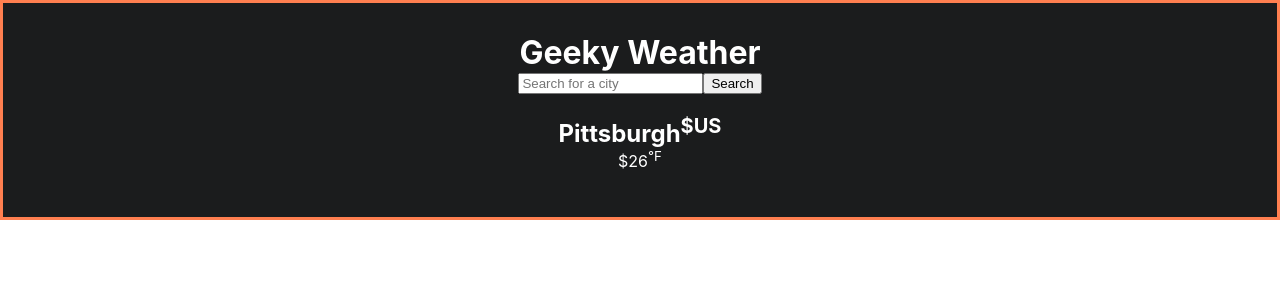
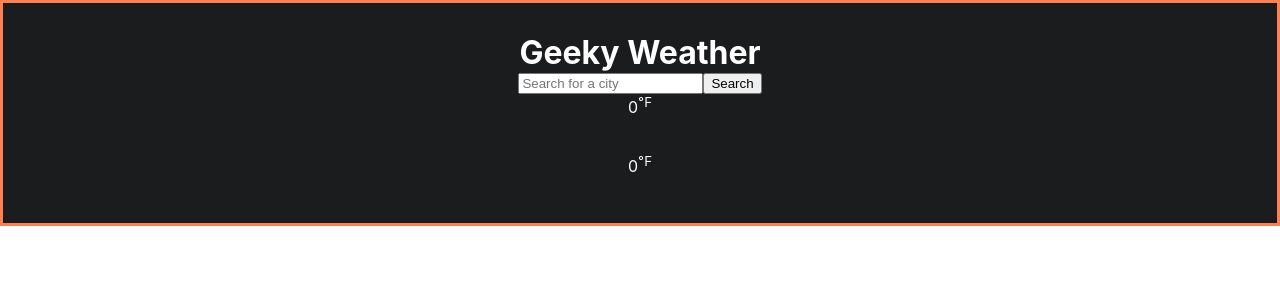
Before and after one commit to invaderZimm77/Project_01-gkyWeather, a React (Create React App) app in the folder gkyweather/: page / in a window 1280 px wide. Shown: the top 300 px of the page. Built offline with nearby package versions, Linux system fonts and the light colour scheme.

Commit message:
have a card displaying

```diff
--- a/gkyweather/src/App.js
+++ b/gkyweather/src/App.js
@@ -2,21 +2,17 @@
 import './App.css';
 import SearchForm from './SearchForm.jsx';
 import ListOfCitys from './ListOfCitys';
-/*
+import CityTile from './CityTile';
 
-const { main, name, sys, weather } = data;
-      const icon = `https://openweathermap.org/img/wn/${weather[0]["icon"]}@2x.png`;
-      const GKYplanet = GKYplanetPicker(
-        Math.round(main.temp),
-        Math.round(main.humidity)
+function App() {
 
+  // let ListOfCitys = [];
 
-*/
-function App() {
   return (
     <div className="App">
       <h1 className="heading">Geeky Weather</h1>
       <SearchForm/>
+      <CityTile/>
       <br/>
       <ListOfCitys/>
     </div>
--- a/gkyweather/src/CityTile.jsx
+++ b/gkyweather/src/CityTile.jsx
@@ -1,59 +1,28 @@
 // receives input city
-export default function CityTile() {
+
+const CityTile = (props) => {
   return (
     <div>
-      <h2 class="city-name" data-name="Pittsburgh,US">
-        <span>Pittsburgh</span>
-        <sup>${"US"}</sup>
+      <h2 className="city-name">
+        <span>{CityTile.cityName}</span>
+        <sup>{CityTile.country}</sup>
       </h2>
-      <div class="city-temp">
-        ${Math.round(25.55556)}
+
+      <div className="city-temp">
+        {Math.round(CityTile.temp ?? 0)}
         <sup>°F</sup>
       </div>
+
       <figure>
-        <div class="imgRow">
-          {/* <img class="city-icon" src= ${icon} alt= ${weather[0]["main"]}>
-                <img class="cityGKYplanet" src=${GKYplanet[1]} alt= ""> */}
+        <div className="imgRow">
+          {/* <img className="city-icon" src= ${props.CityTile.weatherIcon} alt= ${weather[0]["main"]}>
+              <img className="city-GKYplanet" src=${props.CityTile.gkyPlanet} alt= ""> */}
         </div>
         <figcaption>
-          {/* ${weather[0]["description"]}\nThe weather is like that of $
-          {GKYplanet[0]}. ${GKYplanet[2]} */}
+          {/* ${weather[0]["description"]}\nThe weather is like that of ${GKYplanet[0]}. ${GKYplanet[2]} */}
         </figcaption>
       </figure>
     </div>
   );
-}
-
-
-
-
-
-
-
-
-
-
-// export default function CityTile() {
-//   return (
-//     <div>
-//       <h2 class="city-name" data-name="${name},${sys.country}">
-//         <span>${name}</span>
-//         <sup>${sys.country}</sup>
-//       </h2>
-//       <div class="city-temp">
-//         ${Math.round(main.temp)}
-//         <sup>°F</sup>
-//       </div>
-//       <figure>
-//         <div class="imgRow">
-//           {/* <img class="city-icon" src= ${icon} alt= ${weather[0]["main"]}>
-//                 <img class="cityGKYplanet" src=${GKYplanet[1]} alt= ""> */}
-//         </div>
-//         <figcaption>
-//           ${weather[0]["description"]}\nThe weather is like that of $
-//           {GKYplanet[0]}. ${GKYplanet[2]}
-//         </figcaption>
-//       </figure>
-//     </div>
-//   );
-// }
+};
+export default CityTile;
--- a/gkyweather/src/ListOfCitys.jsx
+++ b/gkyweather/src/ListOfCitys.jsx
@@ -1,9 +1,12 @@
 import CityTile from "./CityTile"
 
-export default function ListOfCitys() {
+import React from 'react'
+
+const ListOfCitys = () => {
   return (
-	<div className="list-of-cities">
-	<CityTile/>
-	</div>
-  )
-}
+	<div>
+	<CityTile />
+	</div>)
+};
+
+export default ListOfCitys
--- a/gkyweather/src/SearchForm.jsx
+++ b/gkyweather/src/SearchForm.jsx
@@ -4,7 +4,6 @@ export default function SearchForm() {
   return (
     <form className="search-form" onSubmit="">
       <input type="text" id="searchBox" placeholder="Search for a city" />
-
       <SearchButton />
       <span className="msg"></span>
     </form>
```
Also changed, not shown: gkyweather/src/CityTiles.jsx (added, +21 -0 lines), gkyweather/src/SearchButton.jsx (+7 -28 lines).
